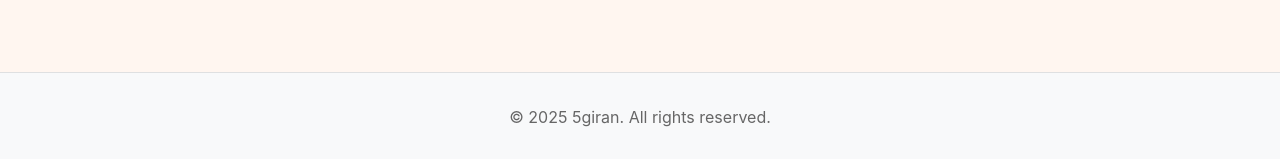
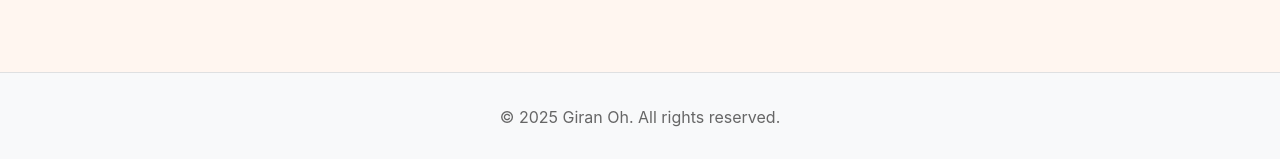
Before and after one commit to 5giran/5giran.github.io, a Jekyll site: the page built from index.md, in a window 1280 px wide and 900 px high, scrolled down 329 px. Shown: the part 738-897 px from the top of the window. Built offline with Jekyll 4.4.1, drawn with Linux system fonts in a browser that asks for light colours; some web fonts are replaced.

Commit message:
Update _config.yml

```diff
--- a/_config.yml
+++ b/_config.yml
@@ -1,6 +1,6 @@
 title: "5giran's Blog"
 description: ""
-author: 5giran
+author: Giran Oh
 email: ohgiran@gmail.com
 url: "https://5giran.github.io/"
 baseurl: "" # 프로젝트 서브폴더명. 없다면 공백 유지
```
